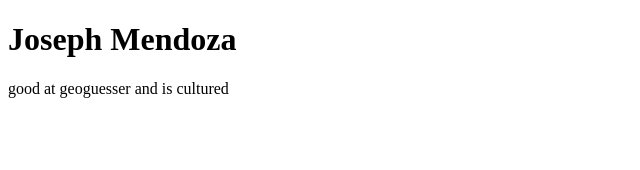
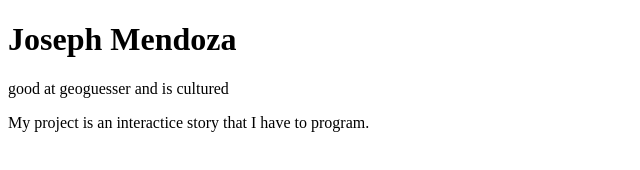
Before and after one commit to ThomasSaldate00101/Practice-assignmentt, a plain HTML site: page index.html in a window 1280 px wide. Shown: the whole page, without its empty margins (0-640 px from the left). Drawn offline with Linux system fonts and the light colour scheme.

Commit message:
My project is an interactive story that I have to program

```diff
--- a/index.html
+++ b/index.html
@@ -9,5 +9,6 @@
 <body>
  <h1>Joseph Mendoza</h1>
 <p>good at geoguesser and is cultured</p>
+<p>My project is an interactice story that I have to program.</p>
 </body>
 </html>
```
